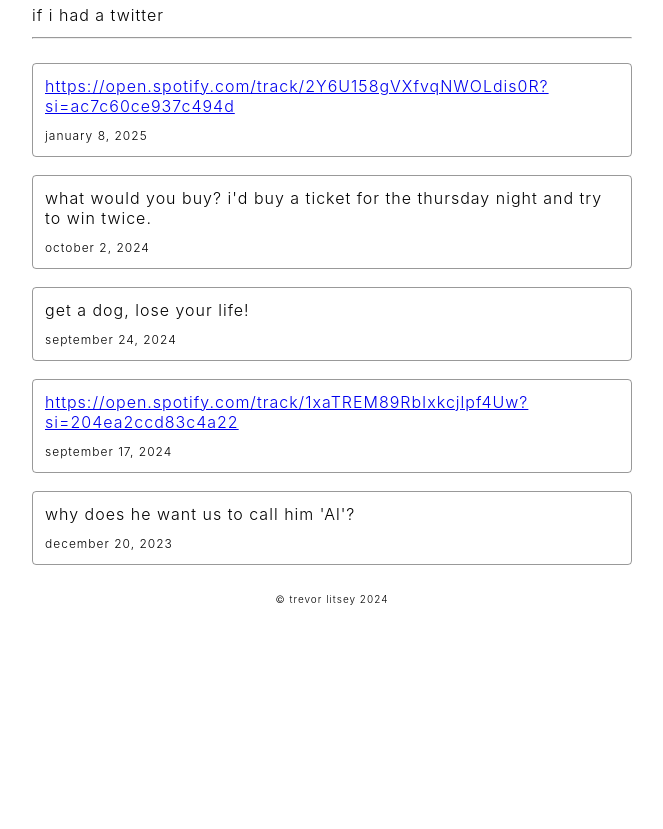
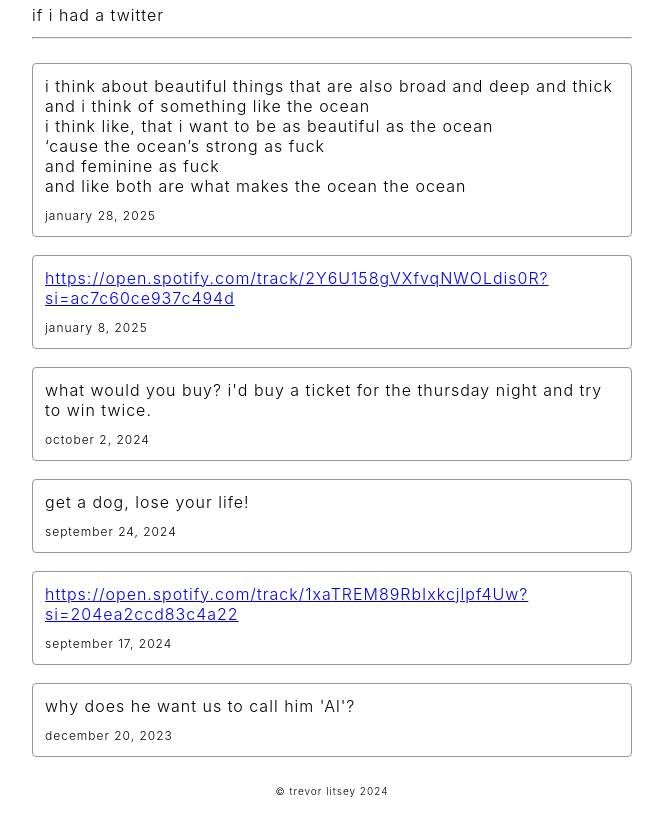
Before and after one commit to trevorlitsey/tweets, a plain HTML site: page index.html in a window 1280 px wide. Shown: the part 87-916 px from the top of the page, without its empty margins (308-971 px from the left). Before the commit the page ends 800 px from the top, so only its background shows below. Drawn offline with Linux system fonts and the light colour scheme.

Commit message:
Update index.html

```diff
--- a/index.html
+++ b/index.html
@@ -93,6 +93,17 @@
       <hr />
       <ul>
         <li>
+          <p>
+            i think about beautiful things that are also broad and deep and thick<br />
+            and i think of something like the ocean<br />
+            i think like, that i want to be as beautiful as the ocean<br />
+            ‘cause the ocean’s strong as fuck<br />
+            and feminine as fuck<br />
+            and like both are what makes the ocean the ocean
+          </p>
+          <time datetime="2025-01-28">january 28, 2025</time>
+        </li>
+        <li>
           <p><a href="https://open.spotify.com/track/2Y6U158gVXfvqNWOLdis0R?si=ac7c60ce937c494d">https://open.spotify.com/track/2Y6U158gVXfvqNWOLdis0R?si=ac7c60ce937c494d</a></p>
           <time datetime="2025-01-08">january 8, 2025</time>
         </li>
```
